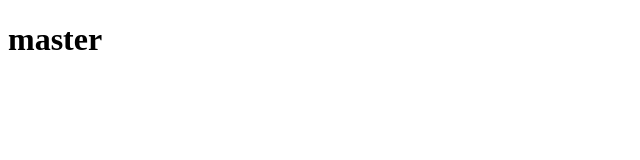
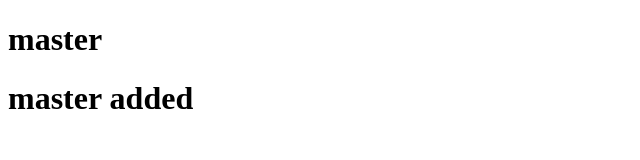
Before and after one commit to terryfujiwara/git_tutorial, a plain HTML site: page master.html in a window 1280 px wide. Shown: the whole page, without its empty margins (0-640 px from the left). Drawn offline with Linux system fonts and the light colour scheme.

Commit message:
master.html added another h1

```diff
--- a/master.html
+++ b/master.html
@@ -9,6 +9,7 @@
 
 <body>
     <h1>master</h1>
+    <h1>master added</h1>
 </body>
 
 </html>
```
